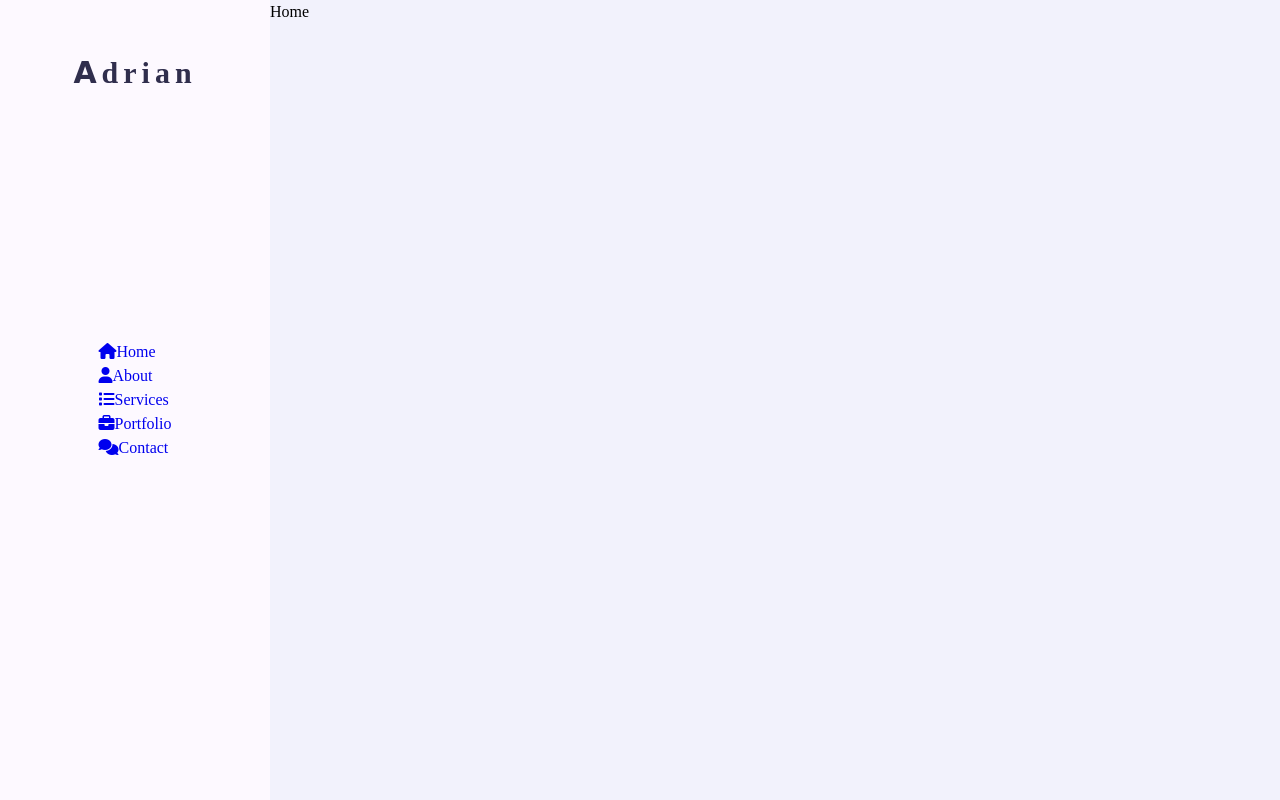
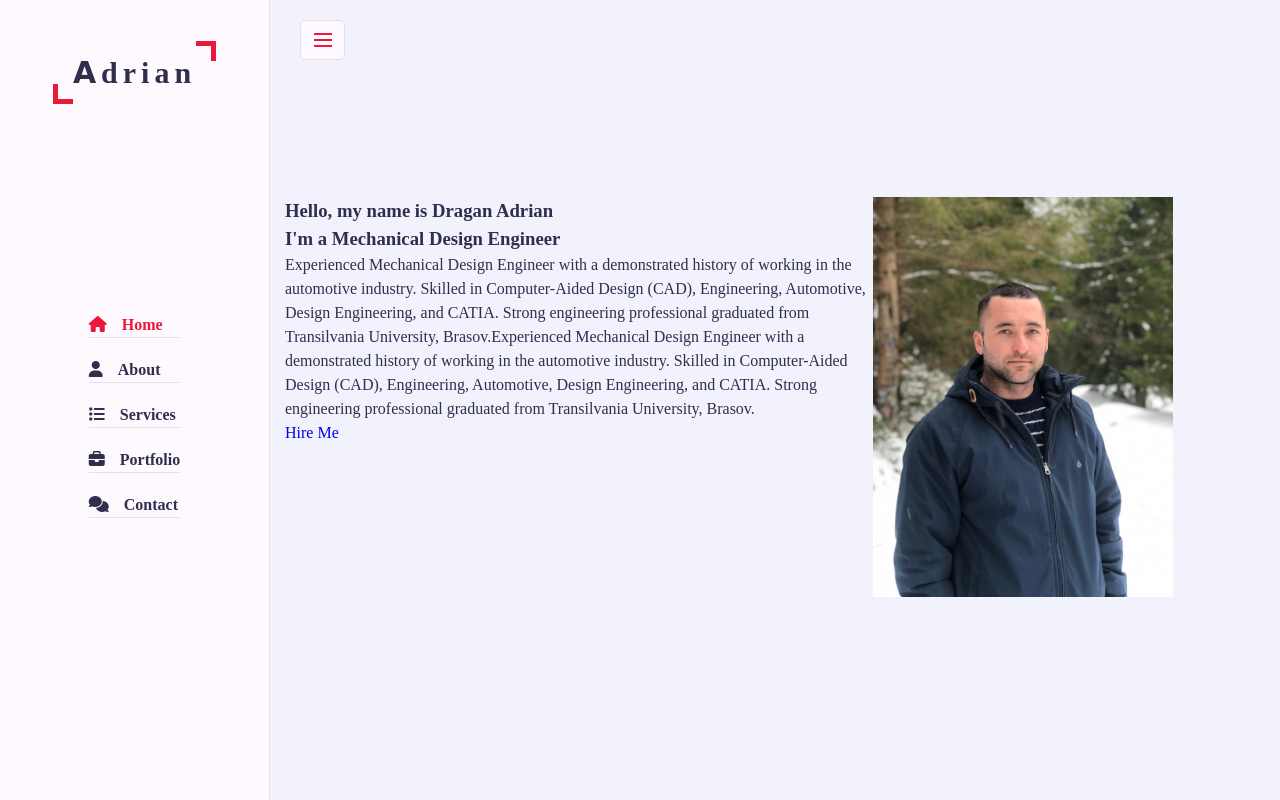
Before and after one commit to DraganAdrianLiviu/Personal-Portfolio, a plain HTML site: page index.html in a window 1280 px wide. Drawn offline with Linux system fonts and the light colour scheme.

Commit message:
Flex Box

```diff
--- a/index.html
+++ b/index.html
@@ -27,6 +27,9 @@
             <div class="logo">
                 <a href="#"><span>A</span>drian</a>
             </div>
+            <div class="nav-toggler">
+                <span></span>
+            </div>
             <ul class="nav">
                 <li><a href="#" class="active"><i class="fa fa-home"></i>Home</a></li>
                 <li><a href="#"><i class="fa fa-user"></i>About</a></li>
@@ -44,7 +47,19 @@
 
             <!-- Home Section Start -->
             <section class="home section">
-                Home
+                <div class="container">
+                    <div class="row">
+                        <div class="home-info">
+                            <h3 class="hello">Hello, my name is <span class="name">Dragan Adrian</span></h3>
+                            <h3 class="my-profession">I'm a <span class="typing">Mechanical Design Engineer</span></h3>
+                            <p>Experienced Mechanical Design Engineer with a demonstrated history of working in the automotive industry. Skilled in Computer-Aided Design (CAD), Engineering, Automotive, Design Engineering, and CATIA. Strong engineering professional graduated from Transilvania University, Brasov.Experienced Mechanical Design Engineer with a demonstrated history of working in the automotive industry. Skilled in Computer-Aided Design (CAD), Engineering, Automotive, Design Engineering, and CATIA. Strong engineering professional graduated from Transilvania University, Brasov.</p>
+                            <a href="#contact" class="btn hire-me">Hire Me</a>
+                        </div>
+                        <div class="home-img">
+                            <img src="images/9E4EA902-DBC0-47BC-8AD7-B6A851E2C3DA_1_105_c.jpeg">
+                        </div>
+                    </div>
+                </div>
             </section>
             <!-- Home Section End -->
 
--- a/style/style.css
+++ b/style/style.css
@@ -34,10 +34,30 @@
     display: block;
     position: fixed;
     left: 270px;
+    padding: 0 30px;
     top: 0;
     right: 0;
     z-index: 0;
     opacity: 1;
+ }
+
+ .padd-15 {
+   padding-left: 15px;
+   padding-right: 15px;
+ }
+
+ .container {
+   max-width: 1100px;
+   width: 100%;
+   margin: auto;
+ }
+
+ .row {
+   display: flex;
+   flex-wrap: wrap;
+   margin-left: -15px;
+   margin-right: -15px;
+   position: relative;
  }
 
  /* Aside */
@@ -49,6 +69,7 @@
     top: 0;
     padding: 30px;
     height: 100%;
+    border-right: 1px solid var(--bg-black-50);
     display: flex;
     justify-content: center;
     align-items: center;
@@ -73,11 +94,11 @@
 
  .aside .logo a span {
    font-family: 'Cliker Script', cursive;
-   fost-family: 40px;
+   font-family: 40px;
  }
 
  .aside .logo a::before {
-   content: ;
+   content: '';
    position: absolute;
    width: 20px;
    height: 20px;
@@ -86,3 +107,104 @@
    bottom: 0;
    left: 0;
  }
+
+ .aside .logo a::after {
+   content: '';
+   position: absolute;
+   width: 20px;
+   height: 20px;
+   border-top: 5px solid var(--skin-color);
+   border-right: 5px solid var(--skin-color);
+   top: 0;
+   right: 0;
+ }
+
+ .aside .nav-toggler {
+   height: 40px;
+   width: 45px;
+   border: 1px solid var(--bg-black-50);
+   cursor: pointer;
+   position: fixed;
+   left: 300px;
+   top: 20px;
+   border-radius: 5px;
+   background: var(--bg-black-100);
+   display: flex;
+   align-items: center;
+   justify-content: center;
+ }
+
+ .aside .nav-toggler span {
+   height: 2px;
+   width: 18px;
+   background: var(--skin-color);
+   display: inline-block;
+   position: relative;
+ }
+
+ .aside .nav-toggler span::before {
+   content: '';
+   height: 2px;
+   width: 18px;
+   background: var(--skin-color);
+   position: absolute;
+   top: -6px;
+   left: 0;
+ }
+
+ .aside .nav-toggler span::after {
+   content: '';
+   height: 2px;
+   width: 18px;
+   background: var(--skin-color);
+   position: absolute;
+   top: 6px;
+   left: 0;
+ }
+
+ .aside .nav {
+   margin-top: 50px;
+}
+
+.aside .nav li {
+   margin-bottom: 20px;
+   display: block;
+}
+
+.aside .nav li a {
+   font-size: 16px;
+   font-weight: 600;
+   display: block;
+   border-bottom: 1px solid var(--bg-black-50);
+   color: var(--text-black-900);
+   padding: 5px 15px'
+}
+
+.aside .nav li a.active {
+   color: var(--skin-color);
+}
+
+.aside .nav li a i {
+   margin-right: 15px;
+}
+
+/* Home */
+.home {
+   min-height: 100vh;
+   display: flex;
+   color: var(--text-black-900);
+}
+
+.home .home-info {
+   flex: 0 0 60%;
+   max-width: 60%;
+}
+
+.home .home-img {
+   flex: 0 0 40%;
+   max-width: 40%;
+}
+
+.home .home-img img {
+   height: 400px;
+}
```
Also changed, not shown: images/9E4EA902-DBC0-47BC-8AD7-B6A851E2C3DA_1_105_c.jpeg (added).
